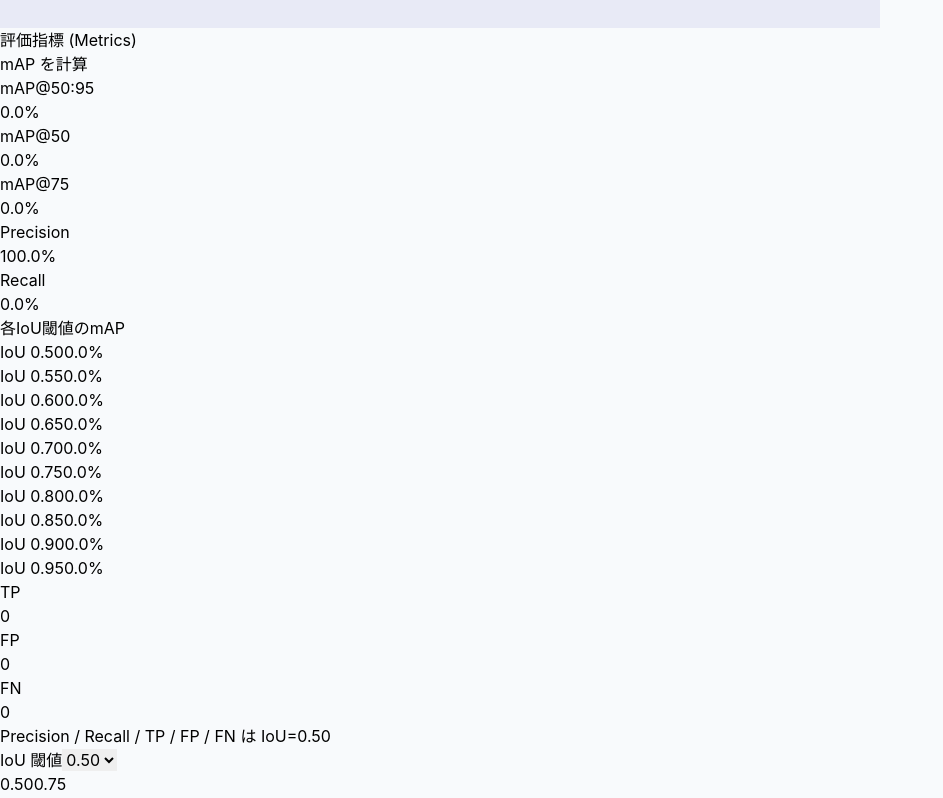
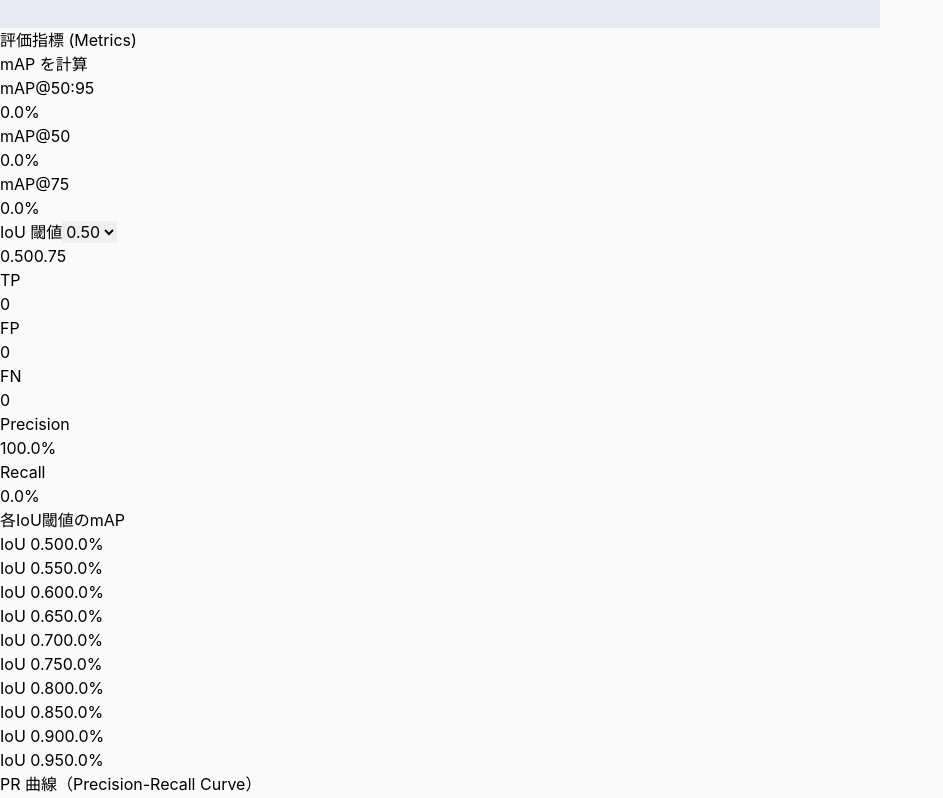
Before and after one commit to SakaiAtsuya14/map-visualizer, a React (Vite) app: page / in a window 1280 px wide. Shown: the part 3280-4078 px from the top of the page, without its empty margins (0-943 px from the left). Built offline with nearby package versions, Linux system fonts and the light colour scheme.

Commit message:
Update metrics layout and add dynamic threshold for TP/FP/FN

```diff
--- a/src/App.tsx
+++ b/src/App.tsx
@@ -182,33 +182,13 @@ export default function App() {
                   />
                 </div>
 
-                <MetricsPanel metrics={metrics} onCalculate={handleCalculate} />
+                <MetricsPanel
+                  metrics={metrics} onCalculate={handleCalculate}
+                  iouThreshold={prThreshold} onIouThresholdChange={setPrThreshold}
+                />
 
                 {/* PR Curve */}
                 <div className="mt-4 bg-white rounded-xl shadow-sm border border-gray-200 p-5">
-                  <div className="flex items-center gap-3 mb-4">
-                    <span className="text-xs text-gray-500 font-medium">IoU 閾値</span>
-                    <select
-                      value={prThreshold}
-                      onChange={e => setPrThreshold(e.target.value)}
-                      className="text-xs border border-gray-200 rounded-lg px-2.5 py-1.5 outline-none focus:border-indigo-400 bg-white font-mono"
-                    >
-                      {EVAL_THRESHOLDS.map(t => (
-                        <option key={t} value={t.toFixed(2)}>{t.toFixed(2)}</option>
-                      ))}
-                    </select>
-                    <div className="flex gap-1.5 flex-wrap">
-                      {['0.50', '0.75'].map(t => (
-                        <button key={t} onClick={() => setPrThreshold(t)}
-                          className={`text-xs px-2 py-1 rounded-md font-mono transition-all
-                            ${prThreshold === t
-                              ? 'bg-indigo-600 text-white'
-                              : 'border border-gray-200 text-gray-500 hover:border-indigo-300'}`}>
-                          {t}
-                        </button>
-                      ))}
-                    </div>
-                  </div>
                   <PRCurveChart prCurve={prCurve} ap={prAP} iouThreshold={prThreshold} />
                 </div>
 
--- a/src/components/MetricsPanel.tsx
+++ b/src/components/MetricsPanel.tsx
@@ -3,10 +3,19 @@ import { MetricsResult, EVAL_THRESHOLDS } from '../utils/metrics';
 interface Props {
   metrics: MetricsResult;
   onCalculate: () => void;
+  iouThreshold: string;
+  onIouThresholdChange: (threshold: string) => void;
 }
 
-export default function MetricsPanel({ metrics, onCalculate }: Props) {
+export default function MetricsPanel({ metrics, onCalculate, iouThreshold, onIouThresholdChange }: Props) {
   const pct = (v: number) => `${(v * 100).toFixed(1)}%`;
+
+  // Get threshold-specific metrics
+  const tp = metrics.tpByThreshold?.[iouThreshold] ?? metrics.tp;
+  const fp = metrics.fpByThreshold?.[iouThreshold] ?? metrics.fp;
+  const fn = metrics.fnByThreshold?.[iouThreshold] ?? metrics.fn;
+  const precision = metrics.precisionByThreshold?.[iouThreshold] ?? metrics.precision;
+  const recall = metrics.recallByThreshold?.[iouThreshold] ?? metrics.recall;
 
   return (
     <section className="bg-white rounded-xl border border-gray-200 p-5 shadow-sm mt-4">
@@ -18,28 +27,53 @@ export default function MetricsPanel({ metrics, onCalculate }: Props) {
         </button>
       </div>
 
-      <div className="flex flex-col md:flex-row gap-4 mb-4">
-        <div className="flex-1 bg-indigo-50 rounded-xl p-4 text-center flex flex-col justify-center">
-          <div className="text-sm text-indigo-500 font-bold uppercase tracking-wide mb-1">mAP@50:95</div>
-          <div className="text-3xl font-extrabold text-indigo-700">{pct(metrics.map5095)}</div>
+      <div className="grid grid-cols-3 gap-3 mb-4">
+        <MetricCard label="mAP@50:95" value={pct(metrics.map5095)} color="indigo" />
+        <MetricCard label="mAP@50" value={pct(metrics.map50)} color="blue" />
+        <MetricCard label="mAP@75" value={pct(metrics.map75)} color="purple" />
       </div>
 
-        <div className="flex-1 grid grid-cols-2 gap-2">
-          <MetricCard label="mAP@50" value={pct(metrics.map50)} color="blue" />
-          <MetricCard label="mAP@75" value={pct(metrics.map75)} color="purple" />
-          <MetricCard label="Precision" value={pct(metrics.precision)} color="green" />
-          <MetricCard label="Recall" value={pct(metrics.recall)} color="green" />
+      <div className="bg-gray-50 rounded-xl p-4 mb-4">
+        <div className="flex items-center gap-3 mb-4">
+          <span className="text-sm font-bold text-gray-700">IoU 閾値</span>
+          <select
+            value={iouThreshold}
+            onChange={e => onIouThresholdChange(e.target.value)}
+            className="text-sm border border-gray-300 rounded-lg px-2.5 py-1.5 outline-none focus:border-indigo-400 bg-white font-mono"
+          >
+            {EVAL_THRESHOLDS.map(t => (
+              <option key={t} value={t.toFixed(2)}>{t.toFixed(2)}</option>
+            ))}
+          </select>
+          <div className="flex gap-1.5 flex-wrap">
+            {['0.50', '0.75'].map(t => (
+              <button key={t} onClick={() => onIouThresholdChange(t)}
+                className={`text-sm px-3 py-1.5 rounded-md font-mono transition-all font-medium
+                  ${iouThreshold === t
+                    ? 'bg-indigo-600 text-white shadow-sm'
+                    : 'bg-white border border-gray-300 text-gray-600 hover:border-indigo-400'}`}>
+                {t}
+              </button>
+            ))}
           </div>
         </div>
 
-      <div className="grid grid-cols-1 md:grid-cols-2 gap-4">
+        <div className="grid grid-cols-2 md:grid-cols-5 gap-2">
+          <StatusBadge label="TP" value={tp} color="blue" />
+          <StatusBadge label="FP" value={fp} color="red" />
+          <StatusBadge label="FN" value={fn} color="yellow" />
+          <MetricCard label="Precision" value={pct(precision)} color="green" />
+          <MetricCard label="Recall" value={pct(recall)} color="green" />
+        </div>
+      </div>
+
       <div className="bg-gray-50 rounded-xl p-4">
         <p className="text-sm text-gray-500 font-bold mb-3">各IoU閾値のmAP</p>
-          <div className="grid grid-cols-2 gap-x-6 gap-y-1">
+        <div className="grid grid-cols-2 md:grid-cols-5 gap-x-4 gap-y-2">
           {EVAL_THRESHOLDS.map(t => {
             const key = t.toFixed(2);
             return (
-                <div key={key} className="flex justify-between text-sm">
+              <div key={key} className="flex justify-between text-sm bg-white px-3 py-1.5 rounded-md border border-gray-200">
                 <span className="text-gray-500">IoU {key}</span>
                 <span className="font-mono font-semibold text-gray-700">{pct(metrics.mapByThreshold[key] ?? 0)}</span>
               </div>
@@ -47,36 +81,35 @@ export default function MetricsPanel({ metrics, onCalculate }: Props) {
           })}
         </div>
       </div>
-
-        <div className="bg-gray-50 rounded-xl p-4 flex flex-col justify-center">
-          <div className="grid grid-cols-3 gap-2 text-center mb-2">
-            <StatusBadge label="TP" value={metrics.tp} color="blue" />
-            <StatusBadge label="FP" value={metrics.fp} color="red" />
-            <StatusBadge label="FN" value={metrics.fn} color="yellow" />
-          </div>
-          <p className="text-xs text-gray-400 text-center mt-1">Precision / Recall / TP / FP / FN は IoU=0.50</p>
-        </div>
-      </div>
     </section>
   );
 }
 
-function MetricCard({ label, value, color }: { label: string; value: string; color: 'blue' | 'green' | 'purple' }) {
-  const s = { blue: 'bg-blue-50 text-blue-700', green: 'bg-green-50 text-green-700', purple: 'bg-purple-50 text-purple-700' };
+function MetricCard({ label, value, color }: { label: string; value: string; color: 'indigo' | 'blue' | 'green' | 'purple' }) {
+  const s = {
+    indigo: 'bg-indigo-50 text-indigo-700 border border-indigo-100',
+    blue: 'bg-blue-50 text-blue-700 border border-blue-100',
+    green: 'bg-green-50 text-green-700 border border-green-100',
+    purple: 'bg-purple-50 text-purple-700 border border-purple-100'
+  };
   return (
-    <div className={`rounded-lg p-2.5 text-center ${s[color]}`}>
-      <div className="text-xs font-semibold opacity-70 mb-0.5">{label}</div>
-      <div className="text-base font-bold">{value}</div>
+    <div className={`rounded-lg p-3 text-center shadow-sm ${s[color]}`}>
+      <div className="text-xs font-bold opacity-70 mb-1 uppercase tracking-wider">{label}</div>
+      <div className="text-xl font-extrabold">{value}</div>
     </div>
   );
 }
 
 function StatusBadge({ label, value, color }: { label: string; value: number; color: 'blue' | 'red' | 'yellow' }) {
-  const s = { blue: 'bg-blue-100 text-blue-800', red: 'bg-red-100 text-red-800', yellow: 'bg-yellow-100 text-yellow-800' };
+  const s = {
+    blue: 'bg-blue-50 text-blue-800 border border-blue-200',
+    red: 'bg-red-50 text-red-800 border border-red-200',
+    yellow: 'bg-yellow-50 text-yellow-800 border border-yellow-200'
+  };
   return (
-    <div className={`rounded-lg py-2 text-center ${s[color]}`}>
-      <div className="text-xs font-semibold opacity-70 mb-0.5">{label}</div>
-      <div className="text-xl font-bold leading-none">{value}</div>
+    <div className={`rounded-lg py-3 text-center shadow-sm ${s[color]}`}>
+      <div className="text-xs font-bold opacity-70 mb-1 uppercase tracking-wider">{label}</div>
+      <div className="text-2xl font-extrabold leading-none">{value}</div>
     </div>
   );
 }
--- a/src/utils/metrics.ts
+++ b/src/utils/metrics.ts
@@ -19,6 +19,11 @@ export interface MetricsResult {
   tp: number;
   fp: number;
   fn: number;
+  tpByThreshold: Record<string, number>;
+  fpByThreshold: Record<string, number>;
+  fnByThreshold: Record<string, number>;
+  precisionByThreshold: Record<string, number>;
+  recallByThreshold: Record<string, number>;
   iouMatrix: Map<string, Map<string, number>>;
 }
 
@@ -134,12 +139,22 @@ export function calculateMetrics(
       prCurve: [],
       prCurveByThreshold: Object.fromEntries(EVAL_THRESHOLDS.map(t => [t.toFixed(2), []])),
       tp: 0, fp: predictBoxes.length, fn: gtBoxes.length,
+      tpByThreshold: Object.fromEntries(EVAL_THRESHOLDS.map(t => [t.toFixed(2), 0])),
+      fpByThreshold: Object.fromEntries(EVAL_THRESHOLDS.map(t => [t.toFixed(2), predictBoxes.length])),
+      fnByThreshold: Object.fromEntries(EVAL_THRESHOLDS.map(t => [t.toFixed(2), gtBoxes.length])),
+      precisionByThreshold: Object.fromEntries(EVAL_THRESHOLDS.map(t => [t.toFixed(2), predictBoxes.length === 0 ? 1 : 0])),
+      recallByThreshold: Object.fromEntries(EVAL_THRESHOLDS.map(t => [t.toFixed(2), 0])),
       iouMatrix,
     };
   }
 
   const mapByThreshold: Record<string, number> = {};
   const prCurveByThreshold: Record<string, PRPoint[]> = {};
+  const tpByThreshold: Record<string, number> = {};
+  const fpByThreshold: Record<string, number> = {};
+  const fnByThreshold: Record<string, number> = {};
+  const precisionByThreshold: Record<string, number> = {};
+  const recallByThreshold: Record<string, number> = {};
   let at50: ThresholdResult | null = null;
 
   for (const t of EVAL_THRESHOLDS) {
@@ -147,6 +162,11 @@ export function calculateMetrics(
     const key = t.toFixed(2);
     mapByThreshold[key] = res.mAP;
     prCurveByThreshold[key] = res.prCurve;
+    tpByThreshold[key] = res.tp;
+    fpByThreshold[key] = res.fp;
+    fnByThreshold[key] = res.fn;
+    precisionByThreshold[key] = res.precision;
+    recallByThreshold[key] = res.recall;
     if (t === 0.5) at50 = res;
   }
 
@@ -164,6 +184,11 @@ export function calculateMetrics(
     tp: at50!.tp,
     fp: at50!.fp,
     fn: at50!.fn,
+    tpByThreshold,
+    fpByThreshold,
+    fnByThreshold,
+    precisionByThreshold,
+    recallByThreshold,
     iouMatrix,
   };
 }
```
Lines whose indentation alone changed are shown as unchanged.
